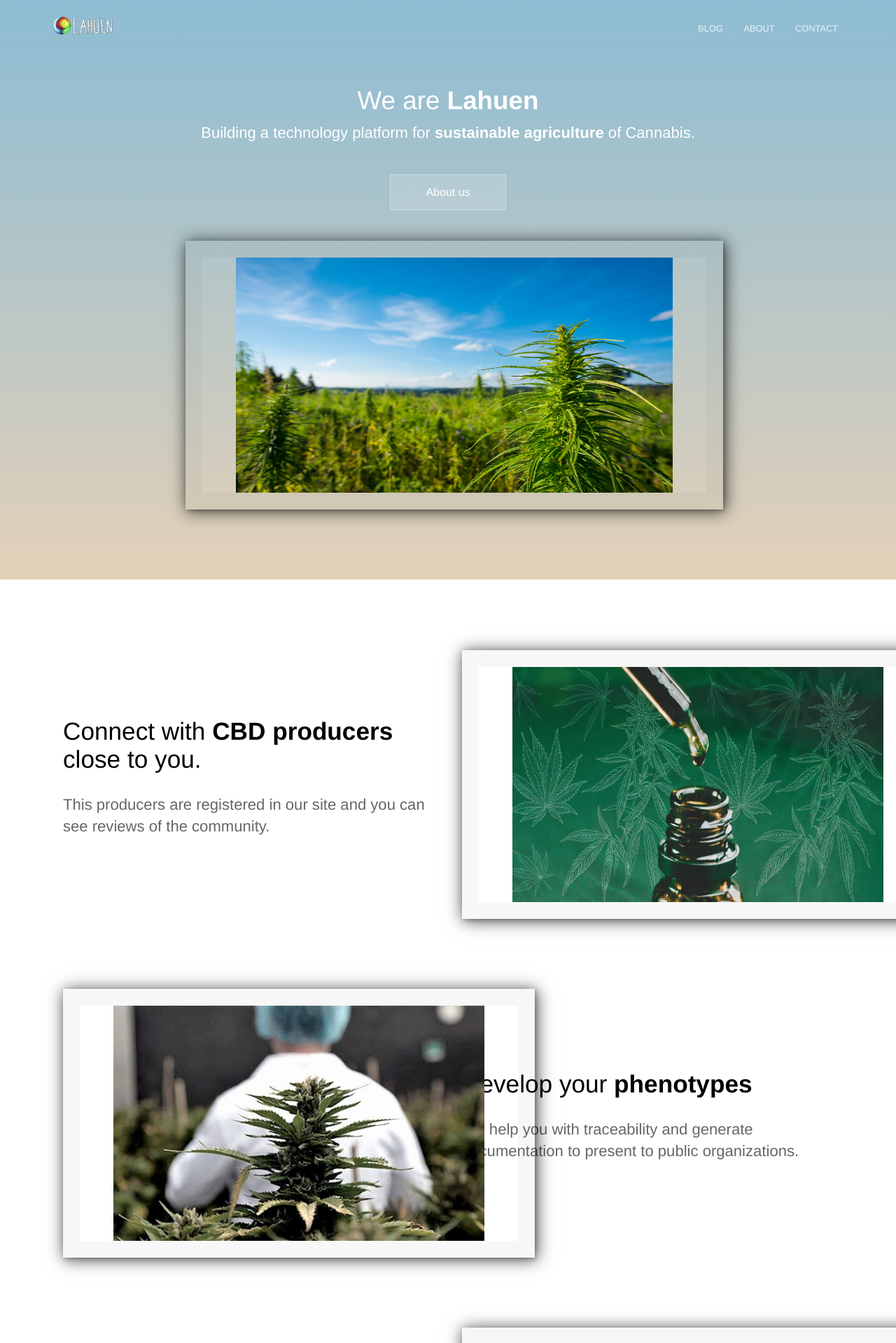
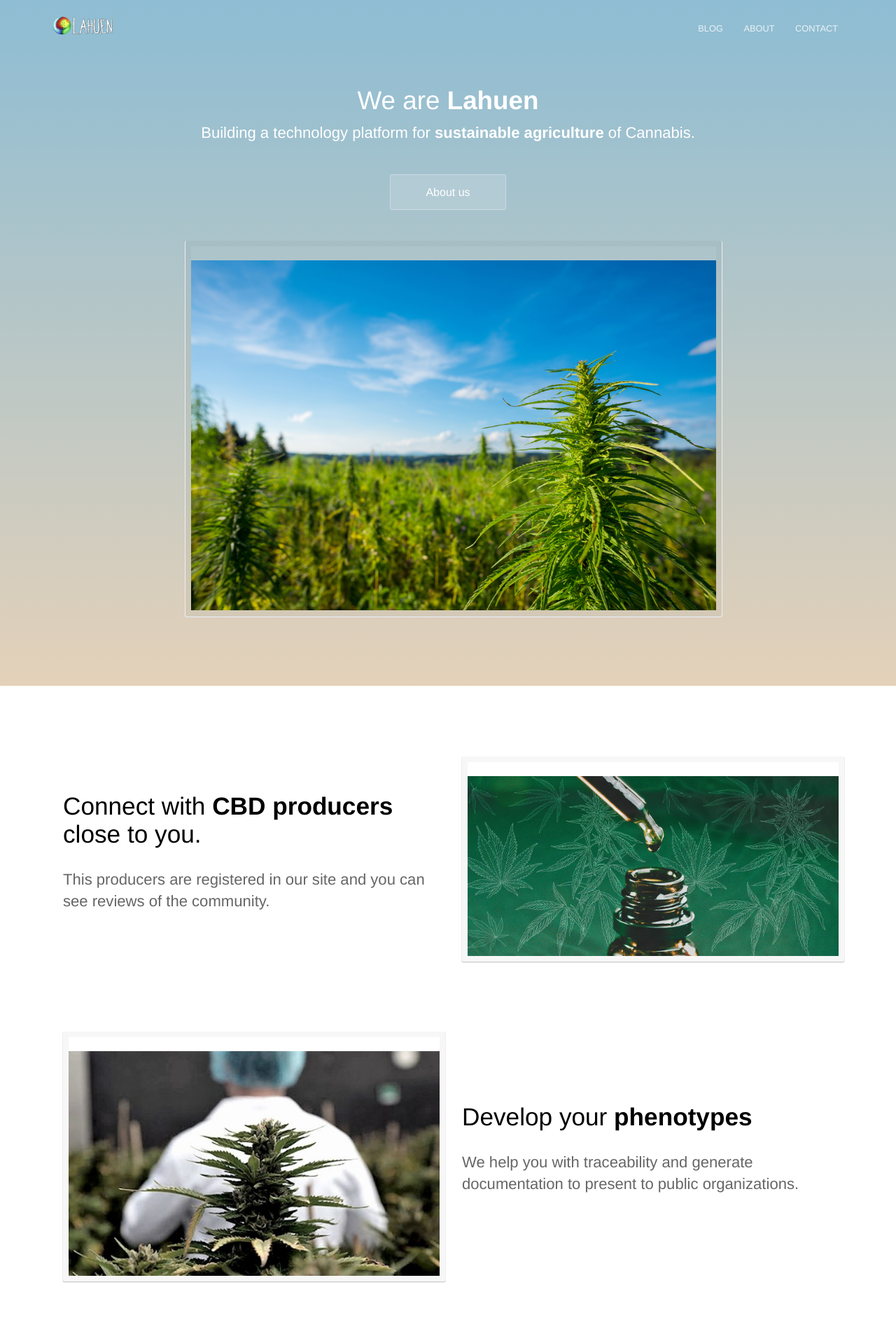
Before and after one commit to lahuen/lahuen, a Jekyll site: the page built from web/index.html, in a window 1280 px wide. Shown: the top 1919 px of the page at 70% size. Built offline with Jekyll 4.4.1, drawn with Linux system fonts in a browser that asks for light colours.

Commit message:
Update layout.scss

```diff
--- a/web/_sass/layout.scss
+++ b/web/_sass/layout.scss
@@ -56,23 +56,17 @@
 }
 
 .screenshot{
+	max-width: 100%;
+	height: auto;
 	display: grid;
-	place-content: center;
+	box-shadow: 0 1px 0 #ccc, 0 1px 0 1px #eee;
+	border: solid 0.5em rgba(#000, .03);
+	border-radius: 2px;
+	margin-left: auto;
+	margin-right: auto;
+	background: 50%/ cover border-box 4px 4px no-repeat;
+	padding: 20px 0 0 0;
 	position: relative;
-	border: solid 0.5em rgba(#000, .03);
-	padding: 0 1em;
-	height: 50vmin;
-	max-width: 13em; max-height: 7em;
-	box-shadow: 2px 2px 5px rgba(#000, .2),
-							2px 2px 17px rgba(#000, .35),
-							2px 2px 25px rgba(#000, .5);
-	background: 50%/ cover
-								border-box
-								padding-box;
-	color: #fff;
-	font: 600 3em/ 1.25 segoe script, comic sans ms, cursive;
-	text-align: center;
-	text-shadow: 1px 1px #000;
 }
 
 section {
```
